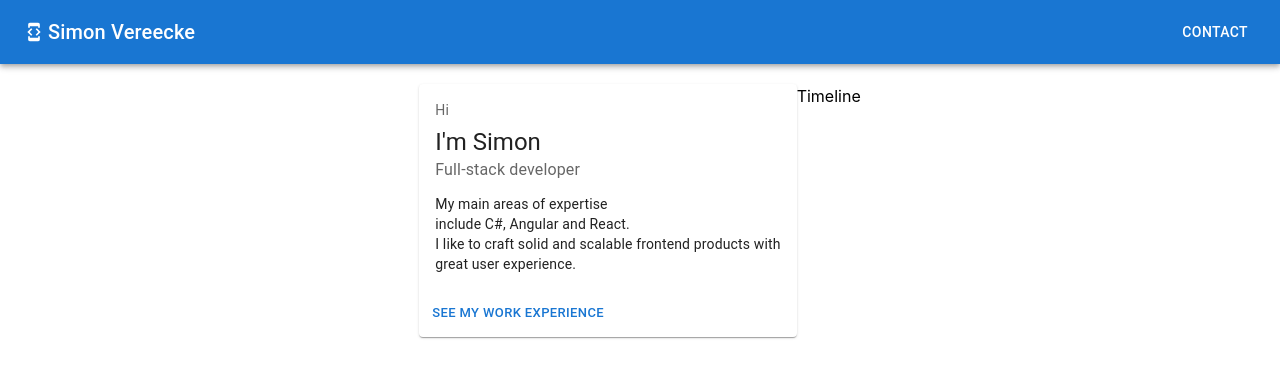
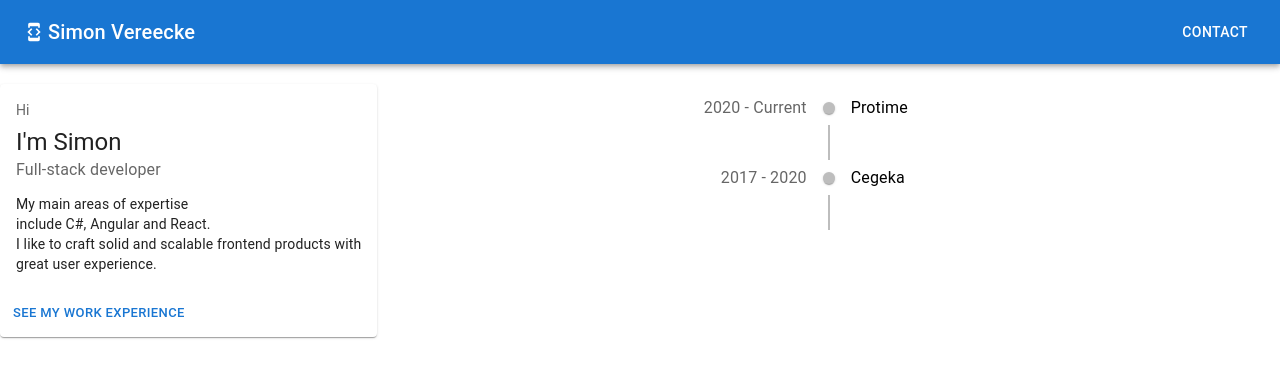
Before and after one commit to Simplify4Me2/my-awesome-website, a React (Create React App) app in the folder my-resume-react-app/: page / in a window 1280 px wide. Shown: the top 378 px of the page. Built offline with nearby package versions, Linux system fonts and the light colour scheme.

Commit message:
Add basic career timeline

```diff
--- a/my-resume-react-app/package.json
+++ b/my-resume-react-app/package.json
@@ -6,6 +6,7 @@
     "@emotion/react": "^11.9.0",
     "@emotion/styled": "^11.8.1",
     "@mui/icons-material": "^5.6.2",
+    "@mui/lab": "^5.0.0-alpha.81",
     "@mui/material": "^5.6.3",
     "@testing-library/jest-dom": "^5.14.1",
     "@testing-library/react": "^13.0.0",
--- a/my-resume-react-app/src/home/career-timeline.tsx
+++ b/my-resume-react-app/src/home/career-timeline.tsx
@@ -1,6 +1,57 @@
 import React from "react";
+import {
+  Timeline,
+  TimelineConnector,
+  TimelineContent,
+  TimelineDot,
+  TimelineItem,
+  TimelineOppositeContent,
+  TimelineSeparator,
+} from "@mui/lab";
 
 export const CareerTimeline: React.FC = (props) => {
-  {/* https://mui.com/material-ui/react-timeline/ */}
-    return <div>Timeline</div>
-}
+  return (
+    <Timeline position="alternate">
+      <TimelineItem>
+        <TimelineOppositeContent color="text.secondary">
+          2020 - Current
+        </TimelineOppositeContent>
+        <TimelineSeparator>
+          <TimelineDot />
+          <TimelineConnector />
+        </TimelineSeparator>
+        <TimelineContent>Protime</TimelineContent>
+      </TimelineItem>
+      {/* <TimelineItem>
+        <TimelineOppositeContent color="text.secondary">
+          10:00 am
+        </TimelineOppositeContent>
+        <TimelineSeparator>
+          <TimelineDot />
+          <TimelineConnector />
+        </TimelineSeparator>
+        <TimelineContent>Code</TimelineContent>
+      </TimelineItem> */}
+      {/* <TimelineItem>
+        <TimelineOppositeContent color="text.secondary">
+          2017 - 2020
+        </TimelineOppositeContent>
+        <TimelineSeparator>
+          <TimelineDot />
+          <TimelineConnector />
+        </TimelineSeparator>
+        <TimelineContent>Cegeka</TimelineContent>
+      </TimelineItem> */}
+      <TimelineItem>
+        <TimelineOppositeContent >
+          Cegeka
+        </TimelineOppositeContent>
+        <TimelineSeparator>
+          <TimelineDot />
+          <TimelineConnector />
+        </TimelineSeparator>
+        <TimelineContent color="text.secondary">2017 - 2020</TimelineContent>
+      </TimelineItem>
+    </Timeline>
+  );
+};
```
Also changed, not shown: 1 other file (tests, documents, lock files or other folders).
